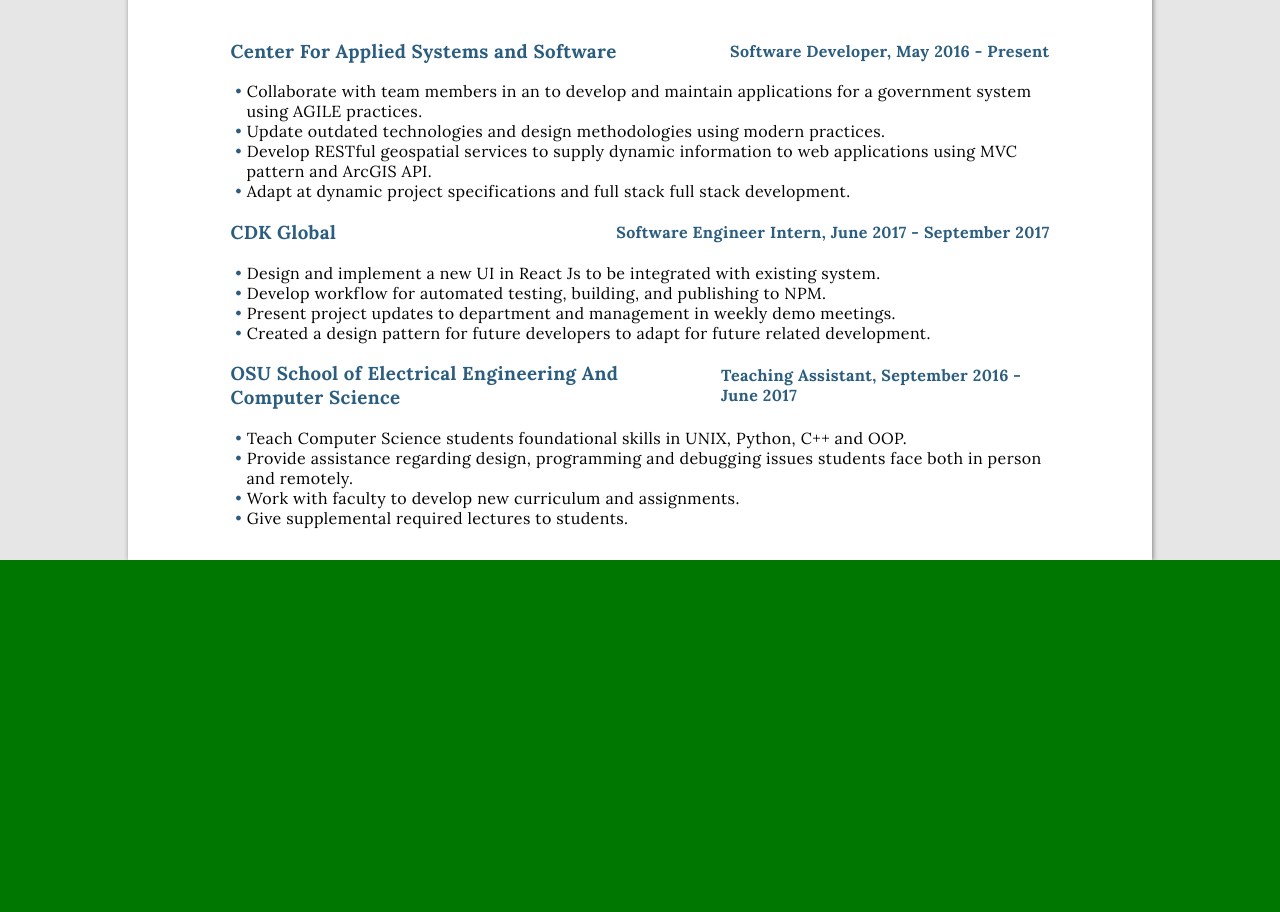
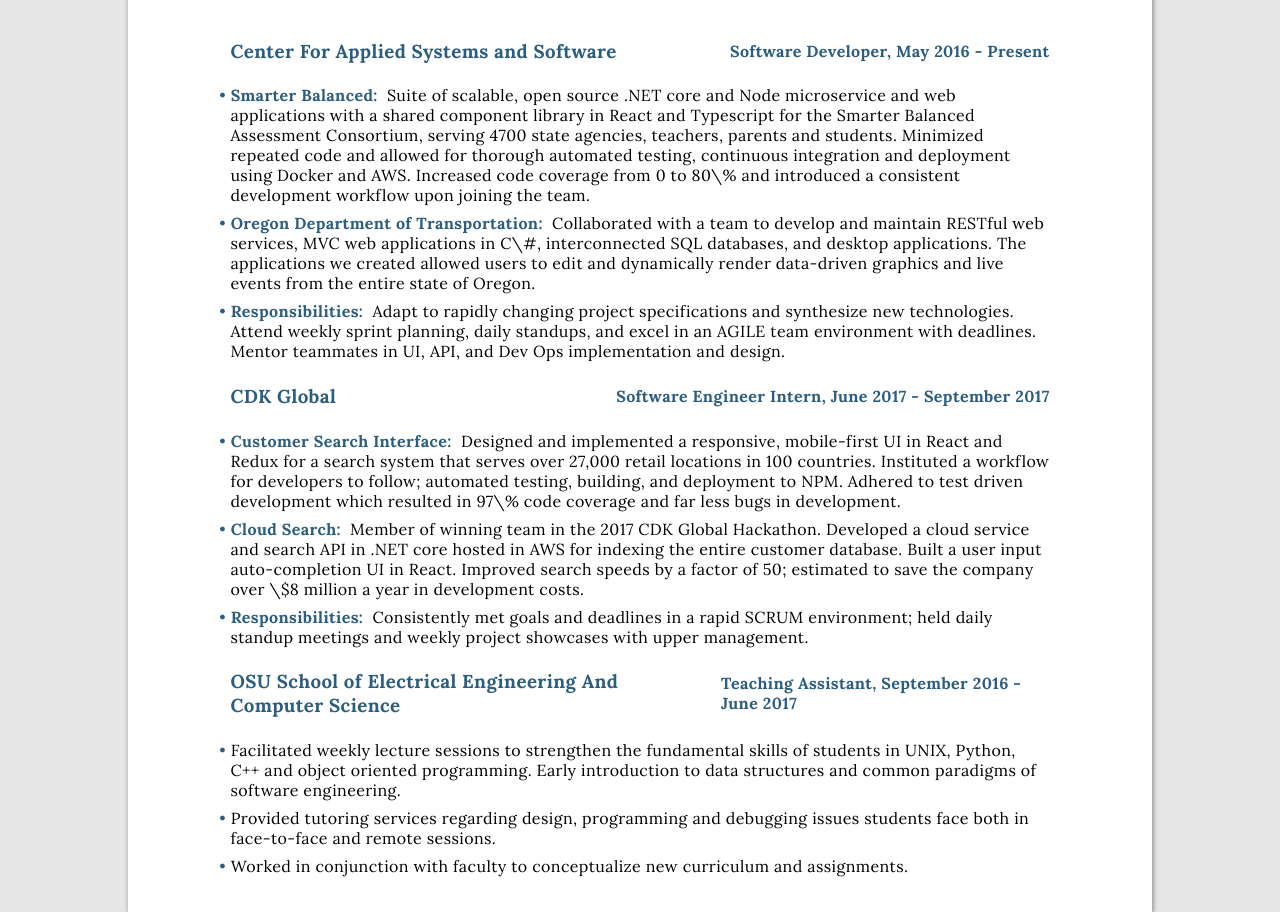
Before and after one commit to danvanhorn/danvanhorn.github.io, a React app: page /resume in a window 1280 px wide. Shown: the part 460-1372 px from the top of the page. Before the commit the page ends 1020 px from the top, so only its background shows below. Built offline with nearby package versions, Linux system fonts and the light colour scheme.

Commit message:
update resume content

```diff
--- a/src/components/Content/ResumeContent.js
+++ b/src/components/Content/ResumeContent.js
@@ -1,29 +1,41 @@
-import React, { Component } from 'react';
-import Styled from '../../utils/styled';
-import { ContentTitle, ContentSection } from '../../style/js/styledComponents.js';
+import React, { Component } from "react";
+import Styled from "../../utils/styled";
+import {
+  ContentTitle,
+  ContentSection
+} from "../../style/js/styledComponents.js";
 
-const JobTitle = Styled('div', {
-  display: 'flex',
-  flexFlow: 'row',
-  alignItems: 'center',
-  justifyContent: 'space-between',
-  color: '#2B5D7F'
-})
-
-const UTitle = Styled('h2', {
-  textAlign: 'left',
-  width: '100%',
-  color: '#2B5D7F',
-  borderBottom: '1px solid #4CB7FF'
-})
-
-const BulletedList = Styled('ul', {
-  listStyle: 'none',
-  padding: '0',
-  margin: '0'
+const JobTitle = Styled("div", {
+  display: "flex",
+  flexFlow: "row",
+  alignItems: "center",
+  justifyContent: "space-between",
+  color: "#2B5D7F"
 });
 
-class ResumeContent extends Component {
+const UTitle = Styled("h2", {
+  textAlign: "left",
+  width: "100%",
+  color: "#2B5D7F",
+  borderBottom: "1px solid #4CB7FF"
+});
+
+const BulletedList = Styled("ul", {
+  listStyle: "none",
+  padding: "0",
+  margin: "0"
+});
+
+const ListItem = Styled("li", {
+  padding: "4px 0px 4px 0px"
+});
+
+const ListBold = Styled("strong", {
+  color: "#2B5D7F"
+});
+
+class ResumeContent extends React.Component {
+
   render() {
     return (
       <div className="content-wrapper">
@@ -47,34 +59,38 @@
             <strong>Software Developer, May 2016 - Present</strong>
           </JobTitle>
           <BulletedList>
-            <li>Collaborate with team members in an to develop and maintain applications for a government system using AGILE practices.</li>
-            <li>Update outdated technologies and design methodologies using modern practices.</li>
-            <li>Develop RESTful geospatial services to supply dynamic information to web applications using MVC pattern and ArcGIS API.</li>
-            <li>Adapt at dynamic project specifications and full stack full stack development.</li>
+            <ListItem><ListBold>Smarter Balanced:</ListBold>&nbsp; Suite of scalable, open source .NET core and Node microservice and web applications with a shared component library in React and Typescript for the Smarter Balanced Assessment Consortium, serving 4700 state agencies, teachers, parents and students. Minimized repeated code and allowed for thorough automated testing, continuous integration and deployment using Docker and AWS. Increased code coverage from 0 to 80\% and introduced a consistent development workflow upon joining the team.</ListItem>
+            <ListItem><ListBold>Oregon Department of Transportation:</ListBold>&nbsp; Collaborated with a team to develop and maintain RESTful web services, MVC web applications in C\#, interconnected SQL databases, and desktop applications. The applications we created allowed users to edit and dynamically render data-driven graphics and live events from the entire state of Oregon.</ListItem>
+            <ListItem><ListBold>Responsibilities:</ListBold>&nbsp; Adapt to rapidly changing project specifications and synthesize new technologies. Attend weekly sprint planning, daily standups, and excel in an AGILE team environment with deadlines. Mentor teammates in UI, API, and Dev Ops implementation and design.</ListItem>
           </BulletedList>
           <JobTitle>
             <h3>CDK Global</h3>&nbsp;
             <strong>Software Engineer Intern, June 2017 - September 2017</strong>
           </JobTitle>
           <BulletedList>
-            <li>Design and implement a new UI in React Js to be integrated with existing system.</li>
-            <li>Develop workflow for automated testing, building, and publishing to NPM.</li>
-            <li>Present project updates to department and management in weekly demo meetings.</li>
-            <li>Created a design pattern for future developers to adapt for future related development.  </li>
+            <ListItem><ListBold>Customer Search Interface:</ListBold>&nbsp; Designed and implemented a responsive, mobile-first UI in React and Redux for a search system that serves over 27,000 retail locations in 100 countries. Instituted a workflow for developers to follow; automated testing, building, and deployment to NPM. Adhered to test driven development which resulted in 97\% code coverage and far less bugs in development.</ListItem>
+            <ListItem><ListBold>Cloud Search:</ListBold>&nbsp; Member of winning team in the 2017 CDK Global Hackathon. Developed a cloud service and search API in .NET core hosted in AWS for indexing the entire customer database. Built a user input auto-completion UI in React. Improved search speeds by a factor of 50; estimated to save the company over \$8 million a year in development costs.            </ListItem>
+            <ListItem><ListBold>Responsibilities:</ListBold>&nbsp; Consistently met goals and deadlines in a rapid SCRUM environment; held daily standup meetings and weekly project showcases with upper management.
+            </ListItem>
           </BulletedList>
           <JobTitle>
             <h3>OSU School of Electrical Engineering And Computer Science</h3>&nbsp;
             <strong>Teaching Assistant, September 2016 - June 2017</strong>
           </JobTitle>
           <BulletedList>
-            <li>Teach Computer Science students foundational skills in UNIX, Python, C++ and OOP.</li>
-            <li>Provide assistance regarding design, programming and debugging issues students face both in person and remotely.</li>
-            <li>Work with faculty to develop new curriculum and assignments.</li>
-            <li>Give supplemental required lectures to students.</li>
+            <ListItem>
+            Facilitated weekly lecture sessions to strengthen the fundamental skills of students in UNIX, Python, C++ and object oriented programming. Early introduction to data structures and common paradigms of software engineering.
+            </ListItem>
+            <ListItem>
+            Provided tutoring services regarding design, programming and debugging issues students face both in face-to-face and remote sessions.
+            </ListItem>
+            <ListItem>
+            Worked in conjunction with faculty to conceptualize new curriculum and assignments.
+            </ListItem>
           </BulletedList>
         </div>
       </div>
-    )
+    );
   }
 }
 
```
Also changed, not shown: src/site-content/education.js (added, +16 -0 lines), 1 other file (tests, documents, lock files or other folders).
